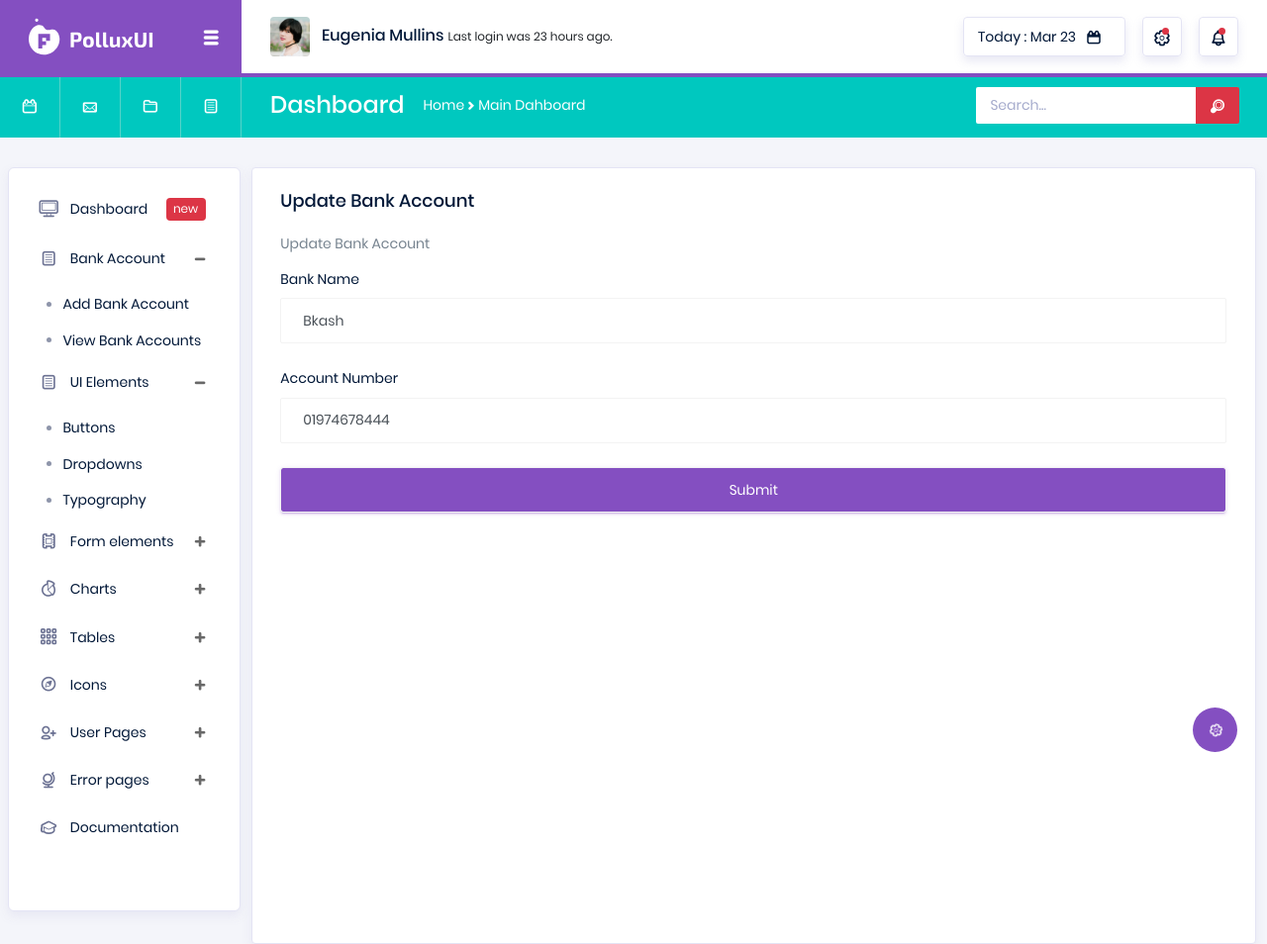
After one commit to 0rakib0/Daily-Track, a Django app: page /update/3/ in a window 1280 px wide, after a click on "Bank Account". The commit adds this page. Shown: the whole page at 99% size. Run offline with Django 5.2, Linux system fonts and the light colour scheme; data comes from the database, SQL or seed files in the repository; both versions use the stored data as it was after the commit; some libraries are stand-ins or nearby versions.

Commit message:
delete bank and update bank

```diff
--- a/static/js/myJS.js
+++ b/static/js/myJS.js
@@ -1,9 +1,6 @@
-// function myFunc(e){
-//     console.log(e)
-// }
-
-document.getElementById('hello').addEventListener('click', (e) => {
-    const id = e.currentTarget.getAttribute('data-bank-id'); // Call getAttribute with the attribute name
-
-    console.log(id);
-});
+function updateUrl(e){
+    let deleteObj = document.getElementById('delete-bank')
+    deleteObj.setAttribute('href', `/delete-bank/${e}/`)
+    console.log("==================")
+    console.log(deleteObj.getAttribute('href'))
+}
--- a/templates/shared/sidebar.html
+++ b/templates/shared/sidebar.html
@@ -31,7 +31,7 @@
             <li class="nav-item"><a class="nav-link" href="{% url 'transaction:add_bank' %}">
               <span class="menu-title">Add Bank Account</span>
             </a></li>
-            <li class="nav-item"> <a class="nav-link" href="pages/ui-features/buttons.html">View Bank Accounts</a></li>
+            <li class="nav-item"> <a class="nav-link" href="{% url 'transaction:view_bank' %}">View Bank Accounts</a></li>
           </ul>
         </div>
       </li>
--- /dev/null
+++ b/templates/transaction/update-bank.html
@@ -0,0 +1,30 @@
+{% extends 'base.html' %}
+{% load static %}
+
+{% block body %}
+
+<div class="col-12 grid-margin stretch-card">
+    <div class="card">
+      <div class="card-body">
+        {% include "shared/messages.html" %}
+        <h4 class="card-title">Update Bank Account</h4>
+        <p class="card-description">
+          Update Bank Account
+        </p>
+        <form class="forms-sample" method="POST">
+            {% csrf_token %}
+          <div class="form-group">
+            <label for="exampleInputName1">Bank Name</label>
+            <input type="text" name="bank-name" value="{{bank.bank_name}}" class="form-control" id="exampleInputName1" placeholder="Enter Bank Name">
+          </div>
+          <div class="form-group">
+            <label for="exampleInputName1">Account Number</label>
+            <input type="text" name="account-number" value="{{bank.account_number}}" class="form-control" id="exampleInputName1" placeholder="Enter Bank Account Number">
+          </div>
+          <button type="submit" class="btn btn-primary mr-2 form-control">Submit</button>
+        </form>
+      </div>
+    </div>
+  </div>
+
+{% endblock %}
--- a/templates/transaction/view-banks.html
+++ b/templates/transaction/view-banks.html
@@ -6,6 +6,7 @@
 <div class="col-lg-12 grid-margin stretch-card">
     <div class="card">
       <div class="card-body">
+        {% include "shared/messages.html" %}
         <h4 class="card-title">Banks Account List</h4>
         <p class="card-description">
           Your Bank <code>.Account List</code>
@@ -47,7 +48,8 @@
                     {{bank.date|date:"d F Y"}}
                 </td>
                 <td>
-                  <label class="badge badge-danger" id="hello" data-bank-id="{{ bank.id }}" data-toggle="modal" data-target="#exampleModal">Delete</label>
+                  <label class="badge badge-danger" id="hello" onclick="updateUrl({{bank.id}})" data-toggle="modal" data-target="#exampleModal">Delete</label>
+                  <a href="{% url 'transaction:update_bank' bank.id %}" class="badge badge-info">Update</a>
                 </td>
               </tr>
             {% endfor %}
@@ -73,7 +75,7 @@
         </div>
         <div class="modal-footer">
           <button type="button" class="btn btn-secondary" data-dismiss="modal">No</button>
-          <a href="" class="btn btn-danger">Yes Delete It</a>
+          <a id="delete-bank" class="btn btn-danger">Yes Delete It</a>
         </div>
       </div>
     </div>
--- a/transactions/urls.py
+++ b/transactions/urls.py
@@ -5,5 +5,7 @@ app_name='transaction'
 
 urlpatterns = [
     path('add-bank/', views.AddBank, name='add_bank'),
-    path('view-bank-accounts/', views.View_Banks, name='view_bank')
+    path('view-bank-accounts/', views.View_Banks, name='view_bank'),
+    path("update/<int:id>/", views.UpdateBank, name="update_bank"),
+    path('delete-bank/<int:id>/', views.DeleteBank, name='delete_bank'),
 ]
--- a/transactions/views.py
+++ b/transactions/views.py
@@ -33,3 +33,35 @@ def View_Banks(request):
     }
 
     return render(request, 'transaction/view-banks.html', context)
+
+def UpdateBank(request, id):
+    bank_name = None
+    bank_account_number = None
+    if request.method == 'POST':
+        bank_name = request.POST.get('bank-name')
+        bank_account_number = request.POST.get('account-number')
+
+
+    try:
+        bank = Bank.objects.get(id=id)
+        if bank_name and bank_account_number:
+            bank.bank_name = bank_name
+            bank.account_number = bank_account_number
+            bank.save()
+            messages.success(request, "Bank details successfully updated!")
+            return redirect('transaction:view_bank')
+    except Bank.DoesNotExist:
+        messages.error(request, 'Bank Info not found, something wrong')
+    return render(request, 'transaction/update-bank.html', context={'bank':bank})
+
+
+
+def DeleteBank(requuest, id):
+    try:
+        bank = Bank.objects.get(id=id)
+        bank.delete()
+        messages.success(requuest, 'Bank details deletd!')
+    except Bank.DoesNotExist:
+        messages.error(requuest, 'Bank Info not found, something wrong')
+
+    return redirect('transaction:view_bank')
```
Also changed, not shown: db.sqlite3.
